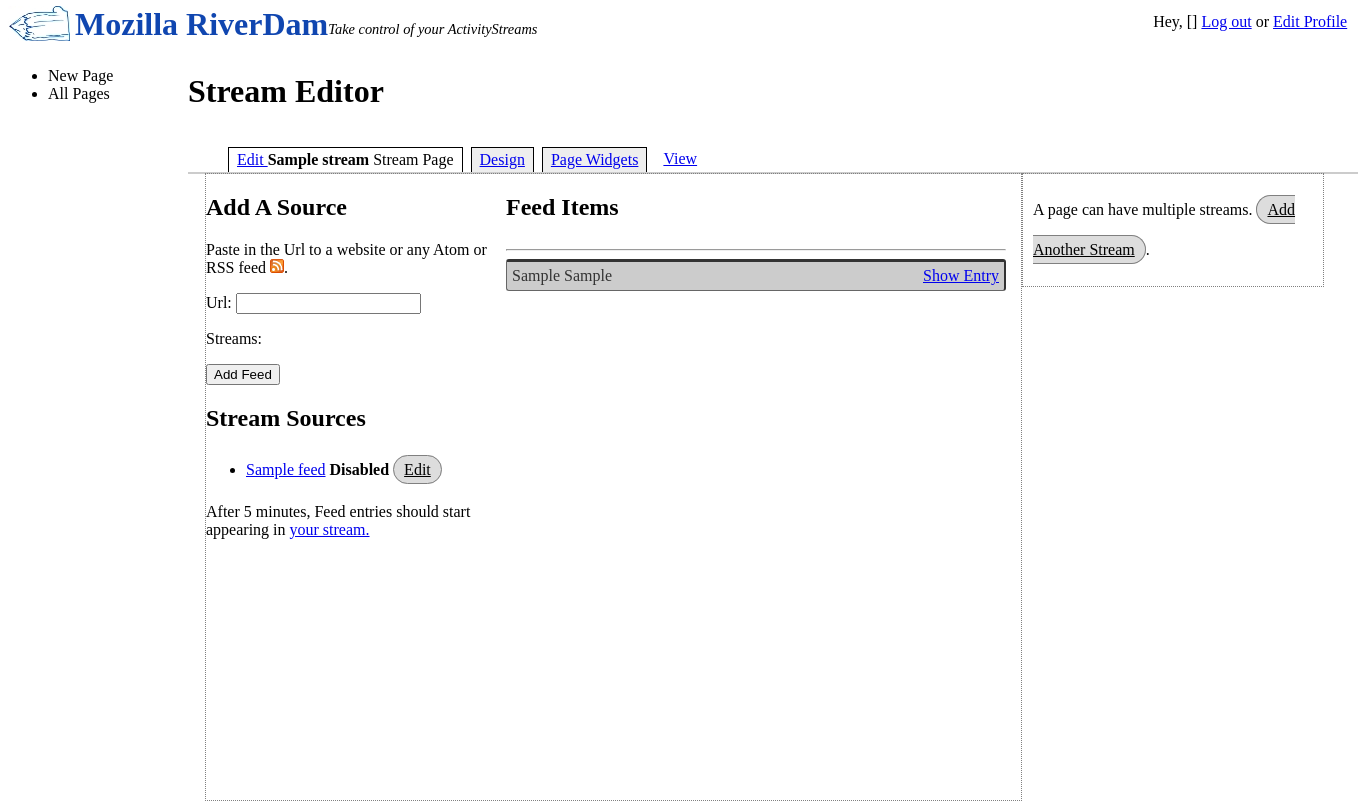
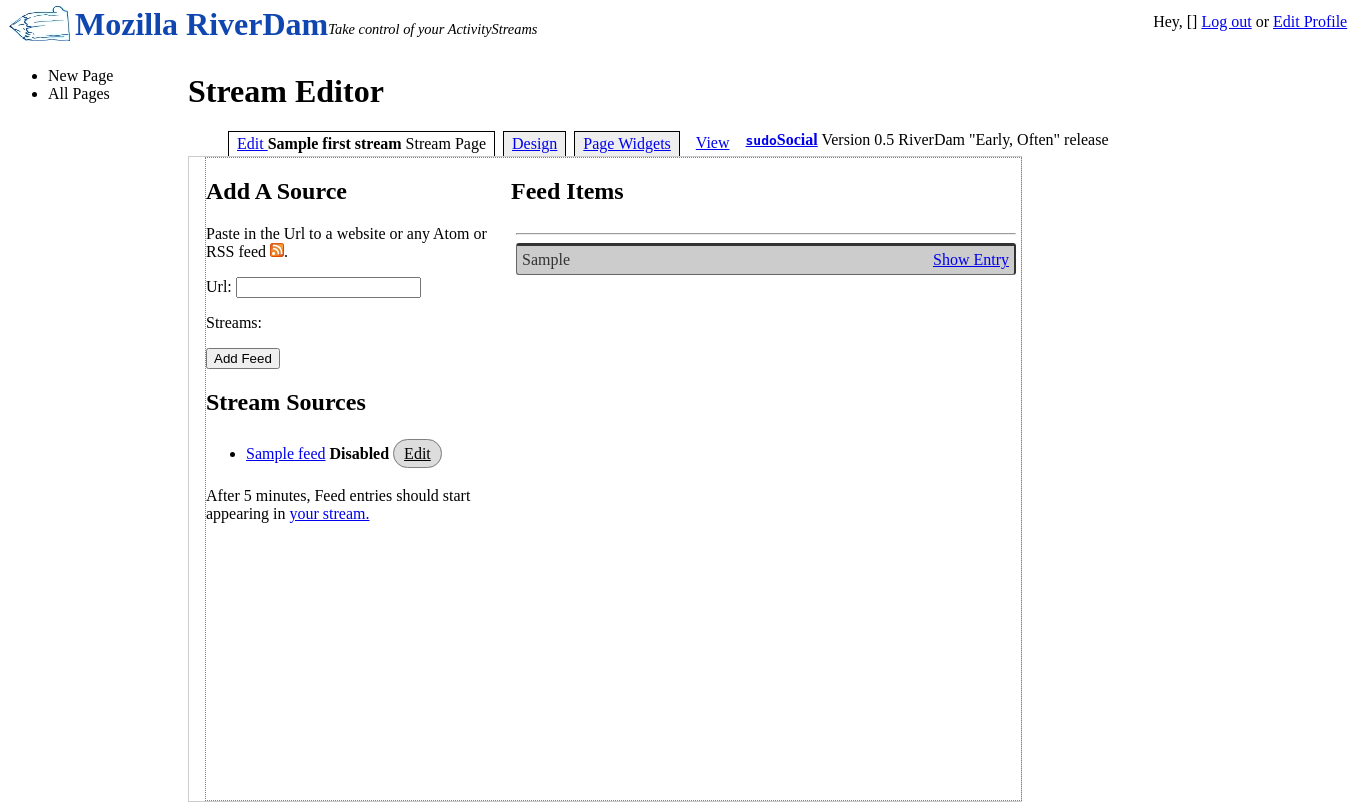
Before and after one commit to ozten/sudosocial, a Django app: template apps/streamManager/templates/stream_editor.html in a window 1360 px wide. Run offline with Django 3.2, Linux system fonts and the light colour scheme; the template is opened without the code that fills it: most values are stand-ins (such as "Sample title", 1, 10 or a date in 2020); grey boxes marked "Sample" are stand-in pictures.

Commit message:
Updated layout and templates to support multiple streams

```diff
--- a/apps/patchouli_auth/preferences.py
+++ b/apps/patchouli_auth/preferences.py
@@ -59,10 +59,15 @@ def getPageProperties(page):
         'css_value': '',
 
         'processing_js': '',
+
+        'stream_names': []
     }
 
     existingProps = simplejson.loads(page.config)
     pageProps.update(existingProps)
+    if 0 == len(pageProps['stream_names']):
+        # This should be page.id instead
+        pageProps['stream_names'] = [page.name]
     return pageProps
 
 def savePageOrStreamProperties(model, properties):
--- a/apps/streamManager/stream_config.py
+++ b/apps/streamManager/stream_config.py
@@ -32,7 +32,7 @@ class StreamConfig(object):
             {
               'url_hash': '8aebbd89274c9356403136ab9e9b7a6d',
               'entries_visible_default': false
-            }, ...s
+            },
           ]
         }
         Constructor repairs the config, giving default values
--- a/apps/streamManager/templates/feed_editor_preview.html
+++ b/apps/streamManager/templates/feed_editor_preview.html
@@ -1,8 +1,8 @@
 <h2>Feed Items</h2>
         <div id="stream-preview">
             <hr />
-            {% for entry, entry_html in entry_pair %}
-                <div class='feed-entry'>{{entry.stream_entry}}
+            {% for entry, entry_html in stream.entry_pair %}
+                <div class='feed-entry'>
                     <a class="display_entry {% if entry.stream_entry.visible %}entry-visible{% else %}entry-hidden{% endif %}" href="/manage/stream/{{stream_id}}/entry/{{ entry.id }}">{% if entry.stream_entry.visible %}Hide Entry{% else %} Show Entry {% endif %}</a>
                     {{ entry_html }}
                 </div>
--- a/apps/streamManager/templates/stream_editor.html
+++ b/apps/streamManager/templates/stream_editor.html
@@ -13,13 +13,14 @@
 <h1>Stream Editor</h1>
 <div id="stream-editor-panel" lang="{{page_props.page_lang}}" dir="{{page_props.page_lang_dir}}">
     <ul class="tabs">
-        <li id="edit-stream" class="tab editor"><a href="#">Edit </a><strong id="stream{{stream.id}}" class="stream-name">{{stream.name}}</strong> Stream Page</li>
+        <li id="edit-stream" class="tab editor"><a href="#">Edit </a>{% if first_stream %}<strong id="stream{{first_stream.id}}" class="stream-name">{{first_stream.name}}</strong> Stream Page{% endif %}</li>
         <li id="design-stream" class="tab design xactive-tab"><a href="#">Design</a></li>
         <li id="page-widgets" class="tab pagewidget active-tab"><a href="#">Page Widgets</a></li>
-        <li><a id="preview" href="/u/{{username}}/s/{{stream.name}}" target="_new" title="View your currenly published Stream in a new window">View</a></li>
+        {% if first_stream %}<li><a id="preview" href="/u/{{username}}/s/{{first_stream.name}}" target="_new" title="View your currenly published Stream in a new window">View</a></li>{% endif %}
     </ul>
     <!--------------------- Edit Stream Panel ------------------------->
     <div id="edit-stream-panel" class="panel">
+      {% for stream in streams %}
         <div class="streams-panel"><!-- streams panel contains the metadata and preview -->
           <div class="stream-metadata-panel">
             <h2 class="new-feed">Add A Source</h2>
@@ -29,14 +30,14 @@
             <p><label for="id_url">Url:</label> <input id="id_url" type="text" name="url" maxlength="2048" /></p>
             <p>
               <label for="id_streams">Streams:</label>
-            <input type="hidden" name="streams" id="id_streams" value="home" /></p>
+              <input type="hidden" name="streams" id="id_streams" value="{{stream.name}}" /></p>
               <input type="submit" value="Add Feed" />
             </p>
             </form>
 
             <h2>Stream Sources</h2>
             <ul id="user_streams">
-            {%  for feed in feeds %}
+              {%  for feed in stream.feeds %}
                 <li>
                   <a href="{{ feed.url }}" class="stream-feed-source"> {% if feed.title %}{{ feed.title }}{% else %} {{ feed.url }} {% endif %}</a>
                   {% if not feed.enabled %} <strong title="{{feed.disabled_reason}}">Disabled</strong>{% endif %}
@@ -56,9 +57,10 @@
             {% include 'feed_editor_preview.html' %}
           </div><!-- /.stream-preview-panel -->
         </div><!-- /.streams-panel -->
-      <div class="add-stream-panel">
+      {% endfor %}
+      <!-- div class="add-stream-panel">
         <p class="callout">A page can have multiple streams. <a href="#todo" class="button">Add Another Stream</a>.</p>
-      </div>
+      </div -->
     </div><!-- /#edit-stream-panel -->
 
     <!--------------------- Page Widgets Panel ------------------------->
--- a/apps/streamManager/templates/template.html
+++ b/apps/streamManager/templates/template.html
@@ -37,5 +37,6 @@ try {
 var pageTracker = _gat._getTracker("UA-16311800-1");
 pageTracker._trackPageview();
 } catch(err) {}</script>
+<div id="release-footer"><a href="http://sudosocial.me"><strong><code>sudo</code>Social</strong></a> Version 0.5 RiverDam &quot;Early, Often&quot; release</div>
     </body>
 </html>
--- a/static/css/editor-stylo.css
+++ b/static/css/editor-stylo.css
@@ -39,23 +39,22 @@ div.logo, div.logo a {
     width: 200px;
 }
 #content {
-
     margin-left: 180px;
-    width: 1030px;
 }
 #content > h1:first {
     padding-top: 0px;
     margin-top: -30px;
     clear: both;
 }
-#stream-editor-panel {
+#edit-stream-panel {
     float: left;
-    width: 1170px;
+    width: 800px;
 }
+#feed_panel { width: 1030px; }
 .streams-panel, .add-stream-panel { float: left; width: 815px; border: dotted 1px grey; } /* contains .stream-metadata-panel and .stream-preview-panel */
 .add-stream-panel { width: 300px; }
 .stream-metadata-panel { width: 300px; float: left; }
-.stream-preview-panel, #stream-preview { width: 500px; float: left; overflow: scroll; padding-right: 10px;}
+.stream-preview-panel, #stream-preview { width: 500px; float: left; overflow: scroll; margin-left: 5px; padding-right: 10px;}
 .callout {
     line-height: 2.5;
     margin-left: 10px;
@@ -137,6 +136,8 @@ fieldset, .field {
     padding: 10px;
     width: 650px;
 }
+#manage-page-widgets fieldset,
+.optional-text-widget { margin-left: 0px; margin-right: 0px; }
 input.url {
     width: 600px;
 }
--- a/static/js/feed_editor.js
+++ b/static/js/feed_editor.js
@@ -17,10 +17,9 @@ $(document).ready(function(){
                type: "GET",
                dataType: 'json',
                complete: function(xhr, status) {
-                  alert('call complete');
+
                },
                success: function(data, status, xhr) {
-                alert('call success');
                     window.data = data;
                     if (Boolean(data.enabled)) {
                         $('#feed-disabled_panel').hide();
@@ -30,7 +29,6 @@ $(document).ready(function(){
                    $(that).text(oldText);
                },
                error: function(xhr, status, err) {
-                  alert('call error');
                   $(that).text("Error, " + oldText);
                }
         });
--- a/static/js/stream_editor.js
+++ b/static/js/stream_editor.js
@@ -92,8 +92,17 @@ var prepareShowHideEntries = function() {
     });
     $('a.display_entry.entry-hidden').parent().addClass('entry-hidden');
 
-    $('#stream-preview').css('height',
-                                  $(window).height() - $('#stream-preview').offset().top);
+    var panels = $('.stream-preview-panel');
+    if (panels.length > 0) {
+        panels.css('height',
+                   $(window).height() - panels.offset().top);
+    } else {
+        var feed_panel = $('#stream-preview');
+        var feed_panel_offset = feed_panel.offset();
+        if (feed_panel_offset) {
+            feed_panel.css('height', $(window).height() - feed_panel_offset.top);
+        }
+    }
 }
 $(document).ready(function(){
 
@@ -166,8 +175,7 @@ $(document).ready(function(){
     $('input[type=checkbox]').each(disableCheckboxPanels);
     $('input[type=checkbox]').click(disableCheckboxPanels);
 
-    $('.stream-preview-panel').css('height',
-                                   $(window).height() - $('.stream-preview-panel').offset().top);
+
 
 });
 
--- a/templates/basic_template.html
+++ b/templates/basic_template.html
@@ -18,6 +18,6 @@ try {
 var pageTracker = _gat._getTracker("UA-16311800-1");
 pageTracker._trackPageview();
 } catch(err) {}</script>
-<div id="release-footer"><a href="http://sudosocial.me"><strong><code>sudo</code>Social</strong></a> Version 0.4 &quot;Early, Often&quot; release</div>
+<div id="release-footer"><a href="http://sudosocial.me"><strong><code>sudo</code>Social</strong></a> Version 0.5 RiverDam &quot;Early, Often&quot; release</div>
     </body>
 </html>
```
Also changed, not shown: apps/streamManager/templates/feed_editor.html (+8 -15 lines), apps/streamManager/views.py (+34 -28 lines). Lines whose indentation alone changed are shown as unchanged.
